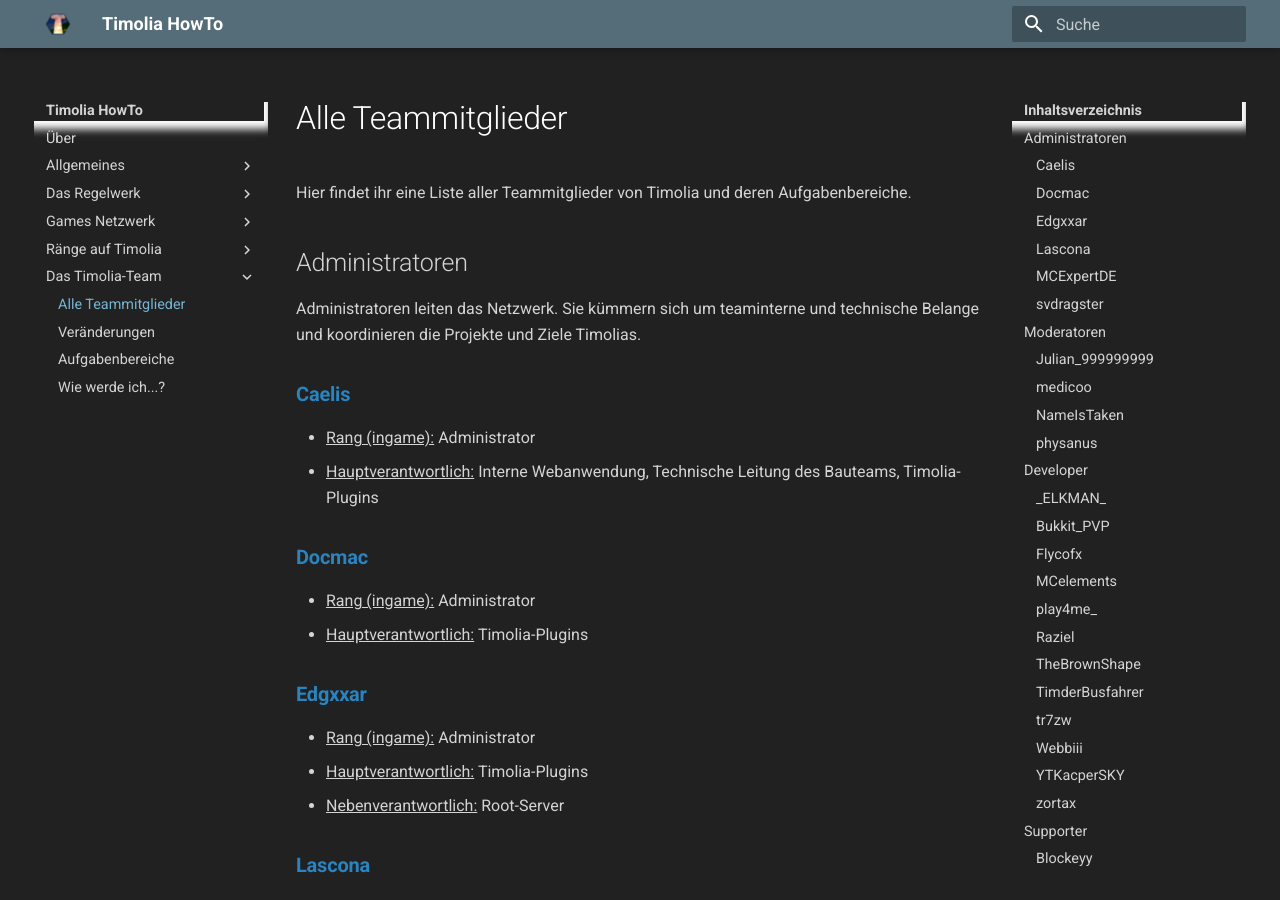
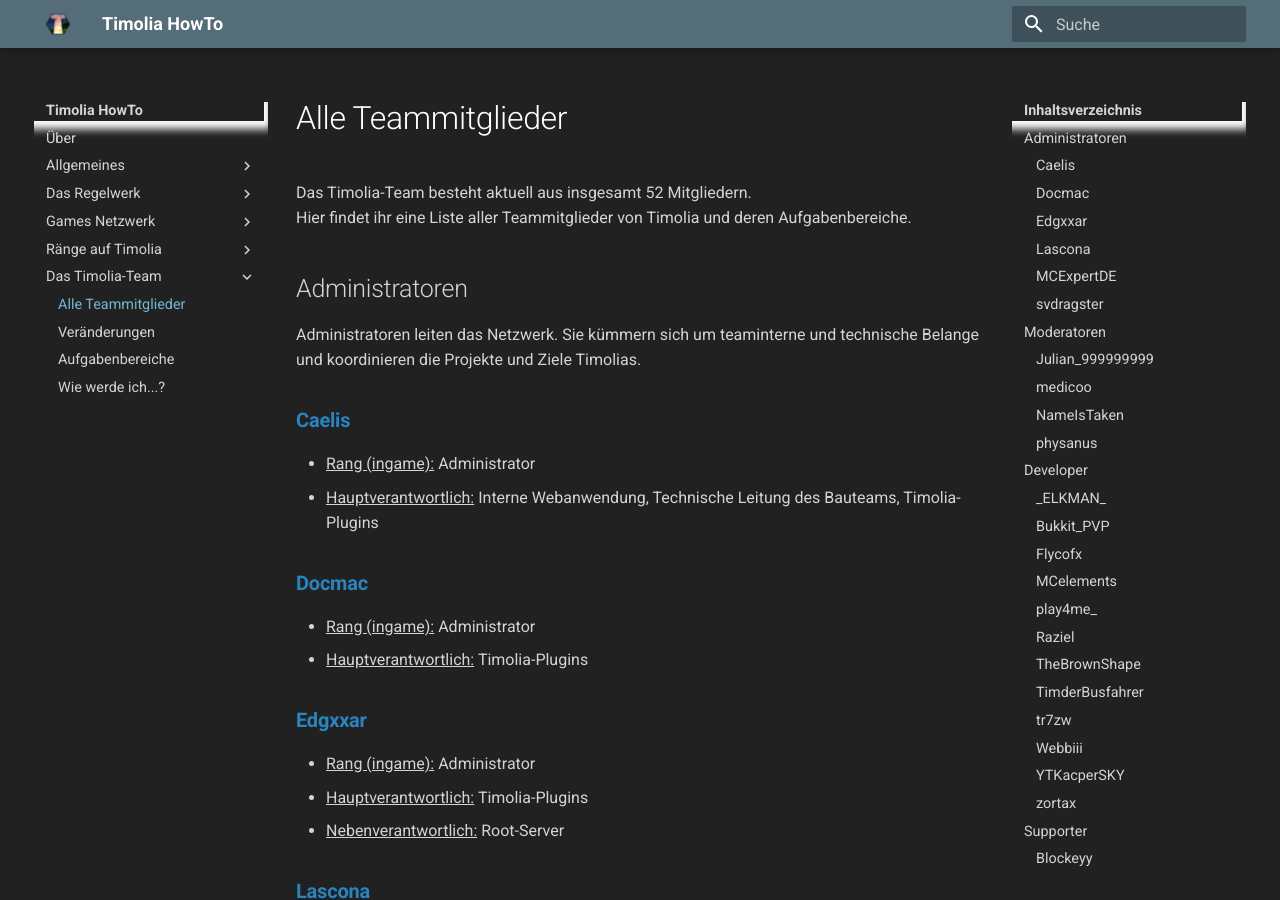
Before and after one commit to TimoliaDE/HowTo, an MkDocs documentation site: the page built from docs/team/members.md, in a window 1280 px wide and 900 px high. Built offline with MkDocs 1.6.1 and Material for MkDocs 9.7.7, drawn with Linux system fonts in a browser that asks for light colours; old or Windows-style settings are respelled for this version of MkDocs.

Commit message:
Update docs/team/members.md

```diff
--- a/docs/team/members.md
+++ b/docs/team/members.md
@@ -1,3 +1,4 @@
+Das Timolia-Team besteht aktuell aus insgesamt 52 Mitgliedern.
 Hier findet ihr eine Liste aller Teammitglieder von Timolia und deren Aufgabenbereiche.
 
 
```
